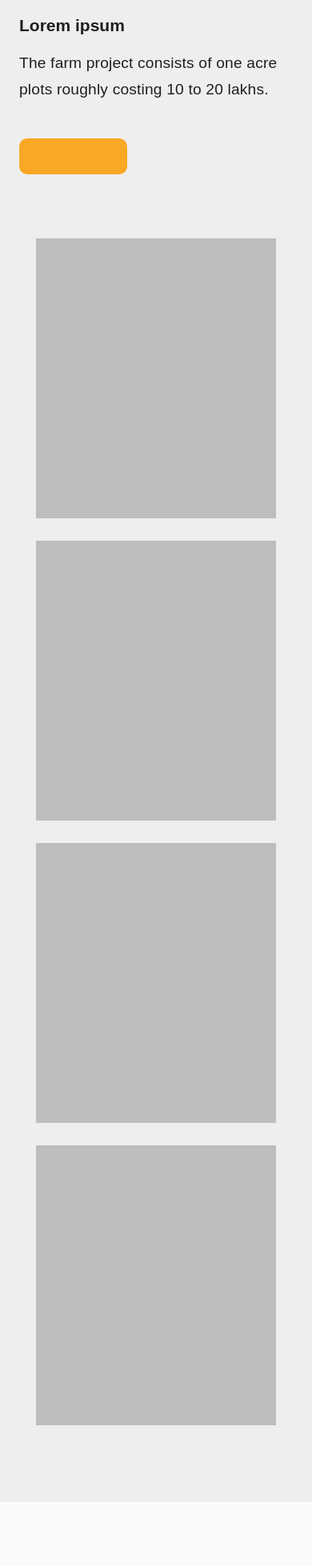
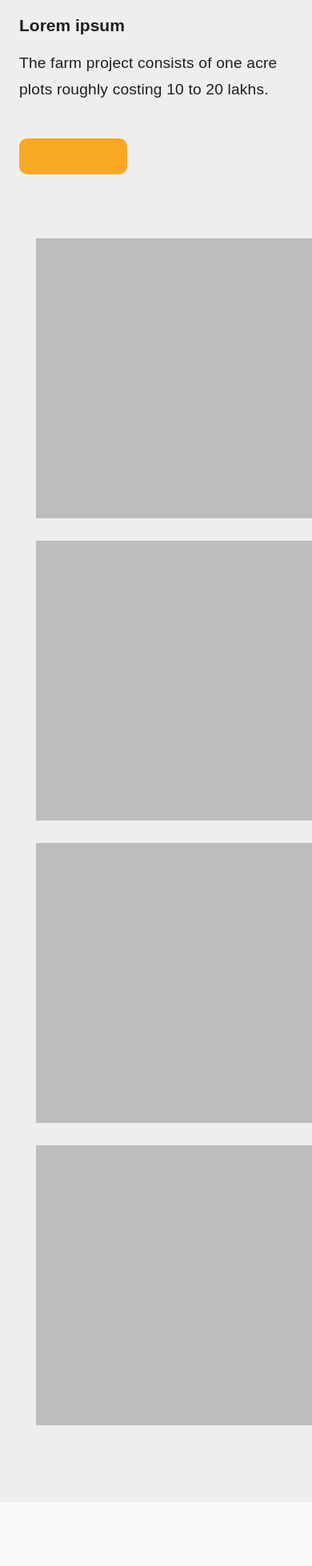
Before and after one commit to bhargawananbhuyan/project-cyra, a React (Create React App) app: page / in a window 390 px wide. Shown: the part 1376-3334 px from the top of the page at 80% size. Built offline with nearby package versions, Linux system fonts and the light colour scheme; the HTML template or start-up script is replaced by a standard one.

Commit message:
responsive optimization

```diff
--- a/src/App.js
+++ b/src/App.js
@@ -22,13 +22,14 @@ const io = (className) =>
 
 const App = () => {
 	const theme = useTheme();
-	const classes = useStyles(theme);
 
 	let [down, setDown] = useState(0);
+	let [agDisplay, setAgDisplay] = useState(0);
+	const classes = useStyles(theme, agDisplay);
 
 	useLayoutEffect(() => {
-		document.querySelectorAll(".aboutCard").forEach((el) => {
-			io("active").observe(el);
+		document.querySelectorAll(".aboutCard").forEach((el, i) => {
+			io(`active${i + 1}`).observe(el);
 		});
 
 		document.querySelectorAll(".forFadeUp").forEach((el, i) => {
@@ -51,6 +52,10 @@ const App = () => {
 		document.querySelectorAll(".input").forEach((el, i) => {
 			io(`fadeUp${(i % 3) + 1}`).observe(el);
 		});
+
+		setTimeout(() => {
+			setAgDisplay(1);
+		}, 1000);
 	}, []);
 
 	return (
@@ -85,7 +90,7 @@ const App = () => {
 							</Box>
 						</Box>
 
-						<Box sx={classes.anchorGrid}>
+						<Box sx={{ ...classes.anchorGrid, opacity: agDisplay }}>
 							<Box sx={classes.anchorCard} id="contactUsCard">
 								<Typography paragraph>Contact us</Typography>
 							</Box>
@@ -128,6 +133,7 @@ const App = () => {
 							},
 							"& .forFadeUp": {
 								transform: "translateY(2.5rem)",
+								opacity: 0,
 							},
 						}}
 					>
@@ -873,7 +879,7 @@ const App = () => {
 	);
 };
 
-const useStyles = (theme) => ({
+const useStyles = (theme, agDisplay) => ({
 	landingContainer: {
 		height: "100vh",
 		backgroundColor: "transparent",
@@ -1009,7 +1015,7 @@ const useStyles = (theme) => ({
 				left: 0,
 				backgroundColor: colors.yellow[800],
 				zIndex: -1,
-				animation: "zeroToFull .75s linear",
+				animation: agDisplay && "zeroToFull .5s linear",
 			},
 		},
 		"&:nth-of-type(2)": {
@@ -1024,7 +1030,7 @@ const useStyles = (theme) => ({
 				left: 0,
 				backgroundColor: colors.grey[800],
 				zIndex: -1,
-				animation: "zeroToFull 1s linear",
+				animation: agDisplay && "zeroToFull .75s linear",
 			},
 		},
 
--- a/src/index.css
+++ b/src/index.css
@@ -11,9 +11,21 @@ body {
 	min-height: 100vh;
 	width: 100%;
 }
-.active {
+.active1 {
 	width: 350px !important;
-	transition: 1.25s ease;
+	transition: 1s ease !important;
+}
+.active2 {
+	width: 350px !important;
+	transition: 1.5s ease !important;
+}
+.active3 {
+	width: 350px !important;
+	transition: 2s ease !important;
+}
+.active4 {
+	width: 350px !important;
+	transition: 2.5s ease !important;
 }
 .fadeLeft {
 	opacity: 1 !important;
@@ -36,18 +48,22 @@ body {
 .fadeUp1 {
 	transform: translateY(0rem) !important;
 	transition: all 1s ease !important;
+	opacity: 1 !important;
 }
 .fadeUp2 {
 	transform: translateY(0rem) !important;
 	transition: all 1.1s ease !important;
+	opacity: 1 !important;
 }
 .fadeUp3 {
 	transform: translateY(0rem) !important;
 	transition: all 1.2s ease !important;
+	opacity: 1 !important;
 }
 .fadeUp4 {
 	transform: translateY(0rem) !important;
 	transition: all 1.3s ease !important;
+	opacity: 1 !important;
 }
 @keyframes zeroToFull {
 	0% {
```
